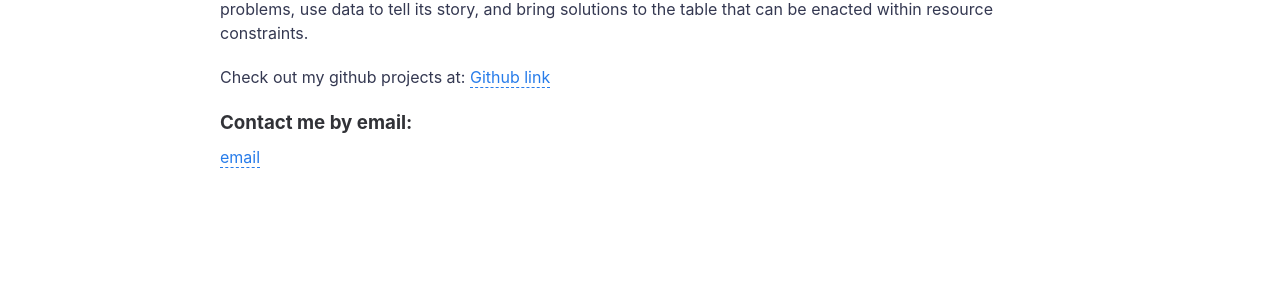
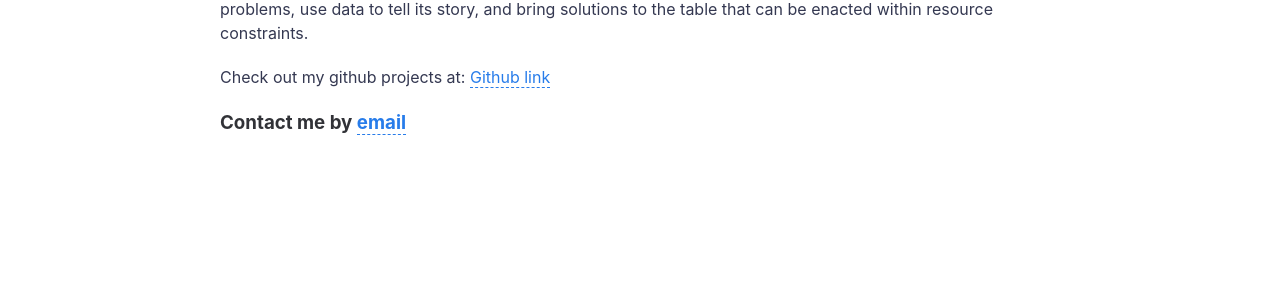
Before and after one commit to cdubbs512/cdubbs512.github.io, a Jekyll site: the page built from about.md, in a window 1280 px wide. Shown: the part 415-719 px from the top of the page. Built offline with Jekyll 4.4.1, drawn with Linux system fonts in a browser that asks for light colours.

Commit message:
Update about.md

```diff
--- a/about.md
+++ b/about.md
@@ -11,6 +11,4 @@ With a strong consulting background, I bring a wealth of experience allowing me
 Check out my github projects at:
 [Github link](https://github.com/cdubbs512)
 
-### Contact me by email:
-
-[email](christopher@christopherwilliams.us)
+### Contact me by [email](christopher@christopherwilliams.us)
```
